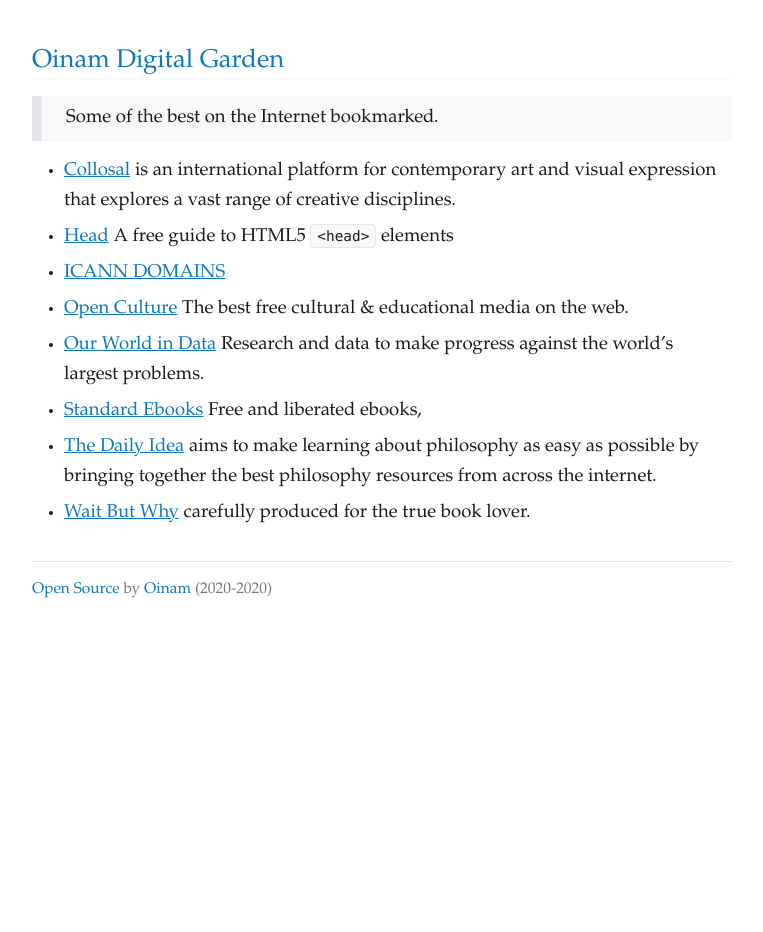
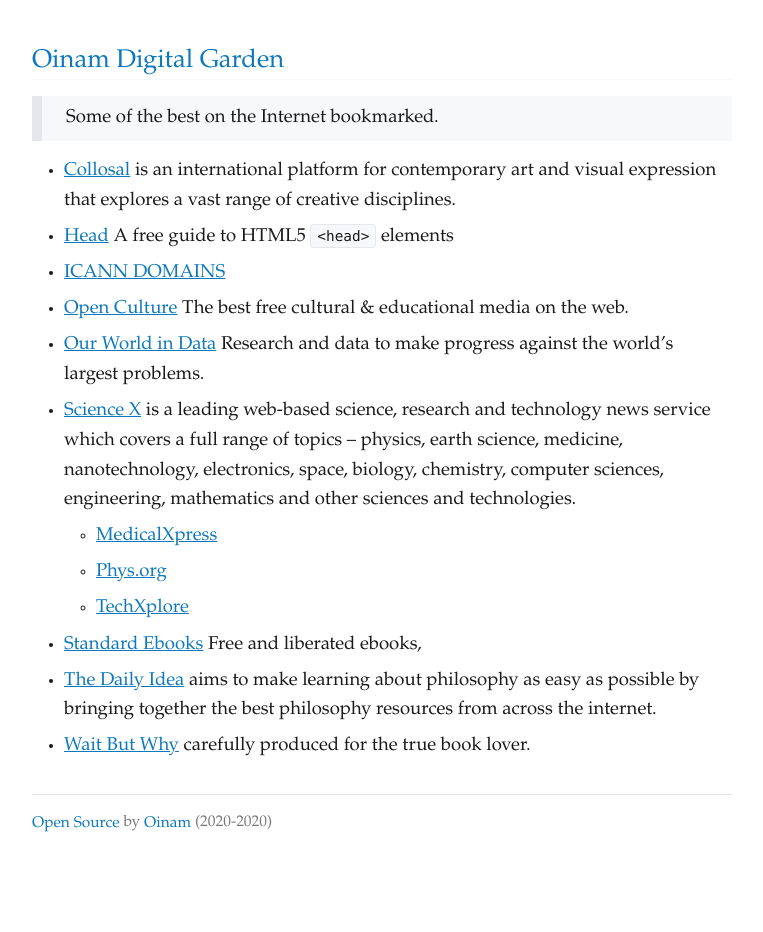
Before and after one commit to oinam/notes, a Jekyll site: the page built from awesome/bookmarks.md, in a window 1280 px wide. Shown: the whole page, without its empty margins (258-1021 px from the left). Built offline with Jekyll 4.4.1, drawn with Linux system fonts in a browser that asks for light colours; before the commit the page ends 900 px from its top, so only the background shows below that.

Commit message:
Science X

```diff
--- a/awesome/bookmarks.md
+++ b/awesome/bookmarks.md
@@ -11,6 +11,10 @@
 - [ICANN DOMAINS](https://publicsuffix.org/list/public_suffix_list.dat)
 - [Open Culture](http://www.openculture.com) The best free cultural & educational media on the web.
 - [Our World in Data](https://ourworldindata.org) Research and data to make progress against the world's largest problems.
+- [Science X](https://sciencex.com/) is a leading web-based science, research and technology news service which covers a full range of topics -- physics, earth science, medicine, nanotechnology, electronics, space, biology, chemistry, computer sciences, engineering, mathematics and other sciences and technologies.
+  + [MedicalXpress](https://medicalxpress.com)
+  + [Phys.org](https://phys.org)
+  + [TechXplore](https://techxplore.com)
 - [Standard Ebooks](https://standardebooks.org) Free and liberated ebooks,
 - [The Daily Idea](https://thedailyidea.org/) aims to make learning about philosophy as easy as possible by bringing together the best philosophy resources from across the internet.
 - [Wait But Why](https://waitbutwhy.com)
```
Also changed, not shown: books/kakeibo.md (+2 -2 lines), devices/Independent Digital Life.md (+4 -0 lines), tools/markdown.md (+0 -1 lines).
